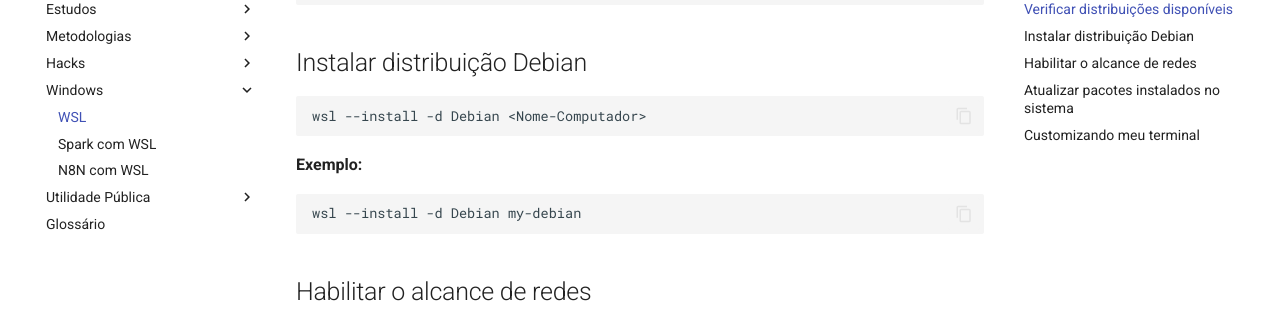
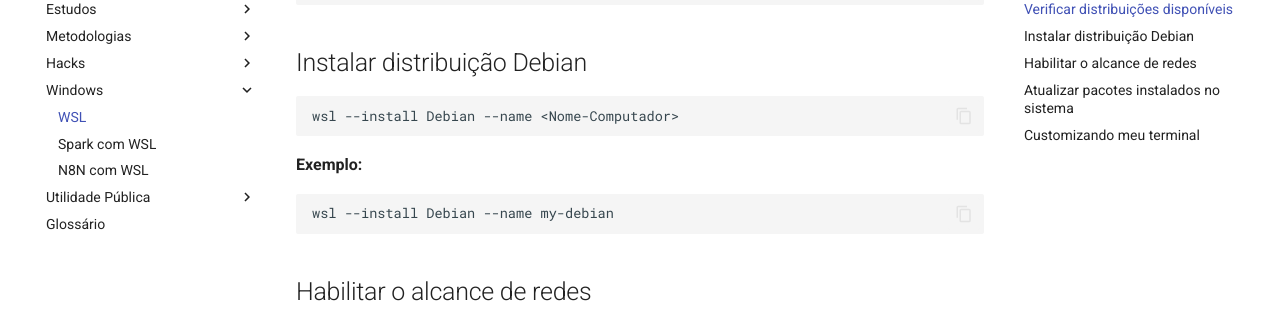
Before and after one commit to andersonbraz/andersonbraz.github.io, an MkDocs documentation site: the page built from docs/os-win/wsl.md, in a window 1280 px wide and 900 px high, scrolled down 710 px. Shown: the part 153-463 px from the top of the window. Built offline with MkDocs 1.6.1 and Material for MkDocs 9.7.7, drawn with Linux system fonts in a browser that asks for light colours.

Commit message:
Update Project.

````diff
--- a/docs/os-win/wsl.md
+++ b/docs/os-win/wsl.md
@@ -21,13 +21,13 @@ wsl --list --online
 ## Instalar distribuição Debian
 
 ```shell
-wsl --install -d Debian <Nome-Computador>
+wsl --install Debian --name <Nome-Computador>
 ```
 
 **Exemplo:**
 
 ```shell
-wsl --install -d Debian my-debian
+wsl --install Debian --name my-debian
 ```
 
 ## Habilitar o alcance de redes
````
Also changed, not shown: docs/os-win/wsl-n8n.md (+1 -1 lines), docs/os-win/wsl-spark.md (+1 -1 lines), docs/estudos/roadmap.md (line endings or trailing spaces).
